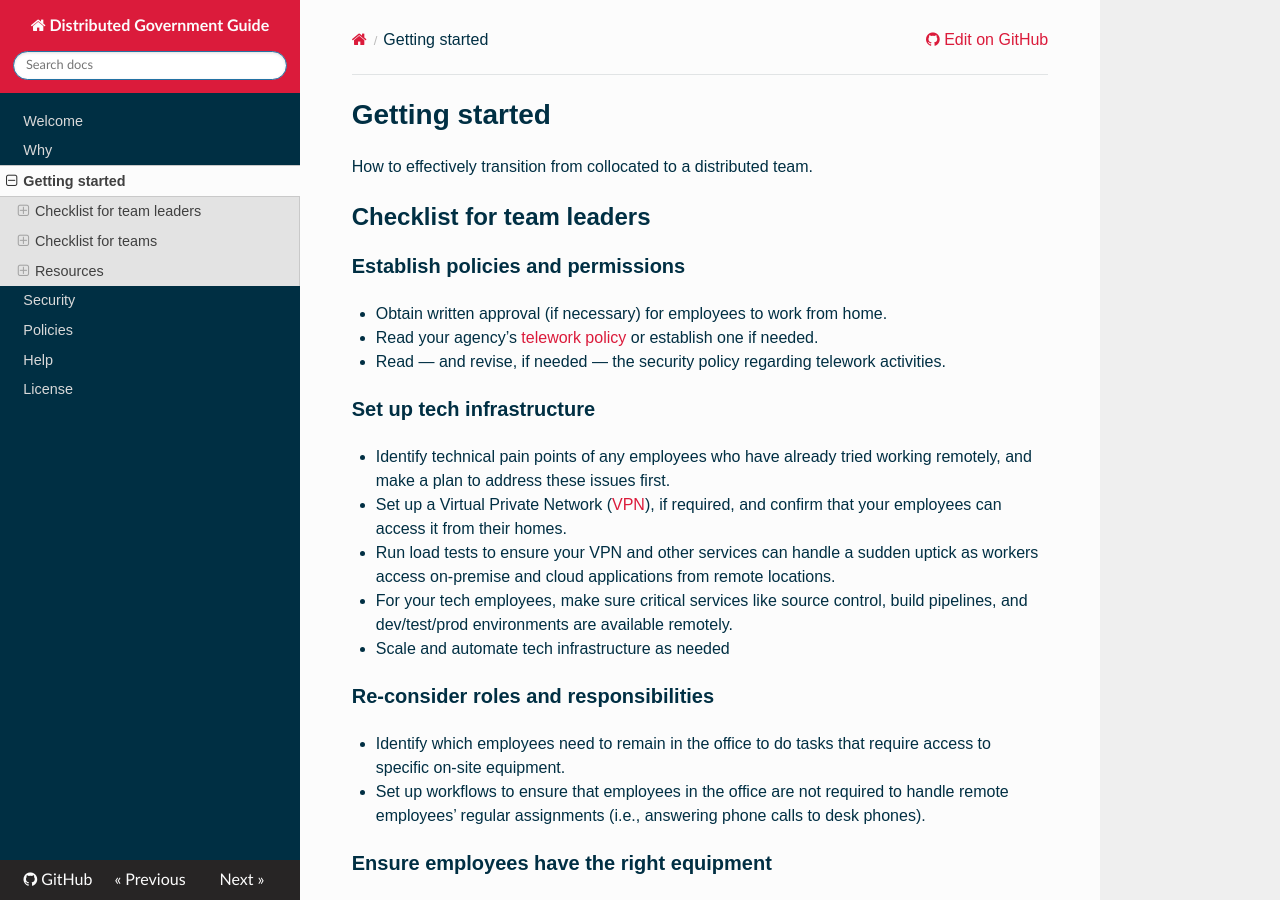
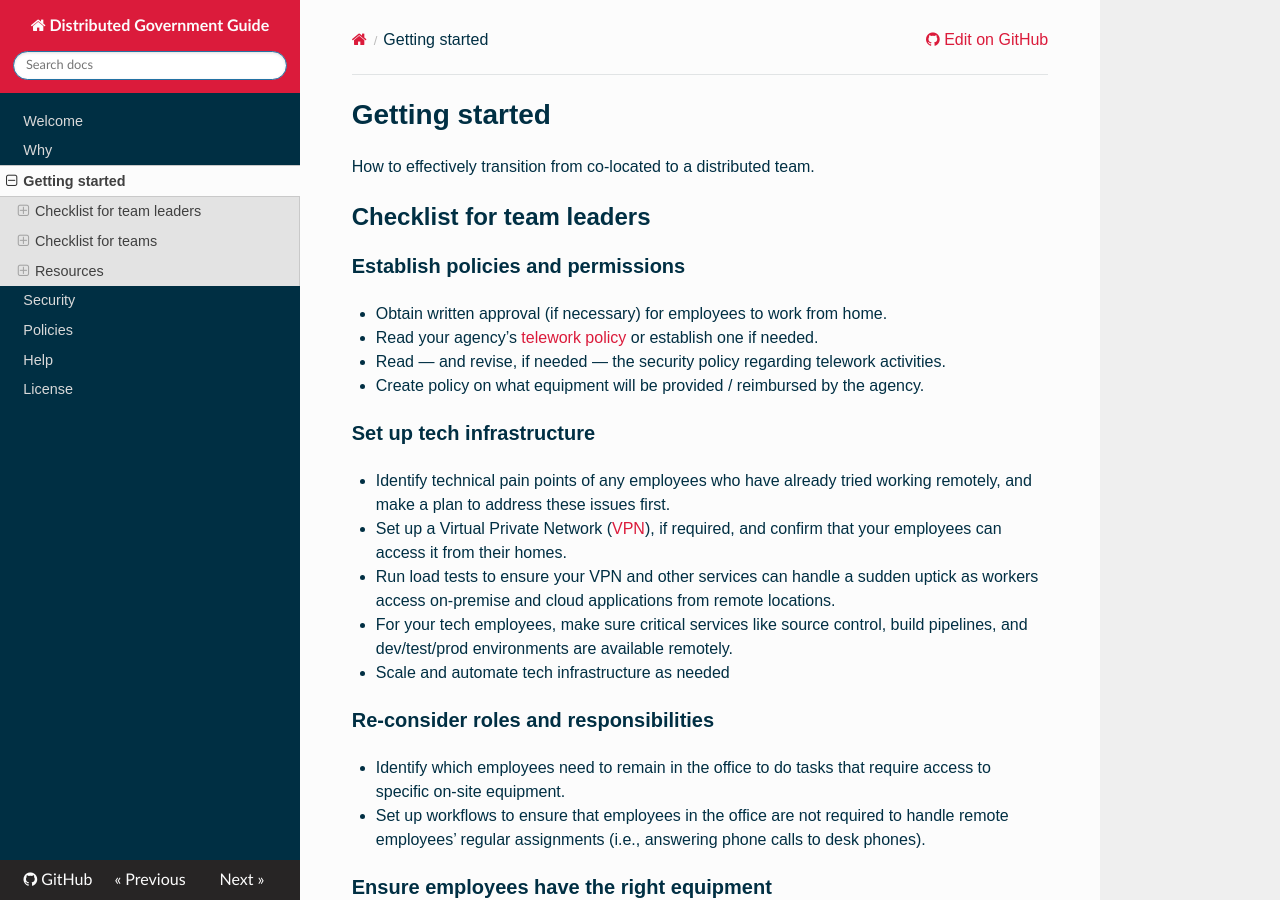
Before and after one commit to distributedgov/guide, an MkDocs documentation site: the page built from docs/getting-started.md, in a window 1280 px wide and 900 px high. Built offline with MkDocs 1.6.1, drawn with Linux system fonts in a browser that asks for light colours; nearby versions of some CDN libraries; old or Windows-style settings are respelled for this version of MkDocs; some of the changed text lies outside the part shown.

Commit message:
Update getting-started.md

```diff
--- a/docs/getting-started.md
+++ b/docs/getting-started.md
@@ -1,6 +1,6 @@
 # Getting started
 
-How to effectively transition from collocated to a distributed team.
+How to effectively transition from co-located to a distributed team.
 
 ## Checklist for team leaders
 
@@ -11,6 +11,8 @@ How to effectively transition from collocated to a distributed team.
 * Read your agency’s [telework policy](https://www.businessnewsdaily.com/7749-create-telecommuting-policy.html) or establish one if needed.
 
 * Read — and revise, if needed — the security policy regarding telework activities.
+
+* Create policy on what equipment will be provided / reimbursed by the agency.
 
 ### Set up tech infrastructure
 
@@ -79,6 +81,8 @@ How to effectively transition from collocated to a distributed team.
 * Employee Safety Policy
 
 * Telework Assignment Logs (or similar tracking procedures)
+
+* Request changes to your agency’s policies if you see areas for improvement (and find other agencies you can point to as examples)
 
 ### Run experiments before leaving the office
 
```
Also changed, not shown: other parts of docs/getting-started.md (+3 -1 lines).
